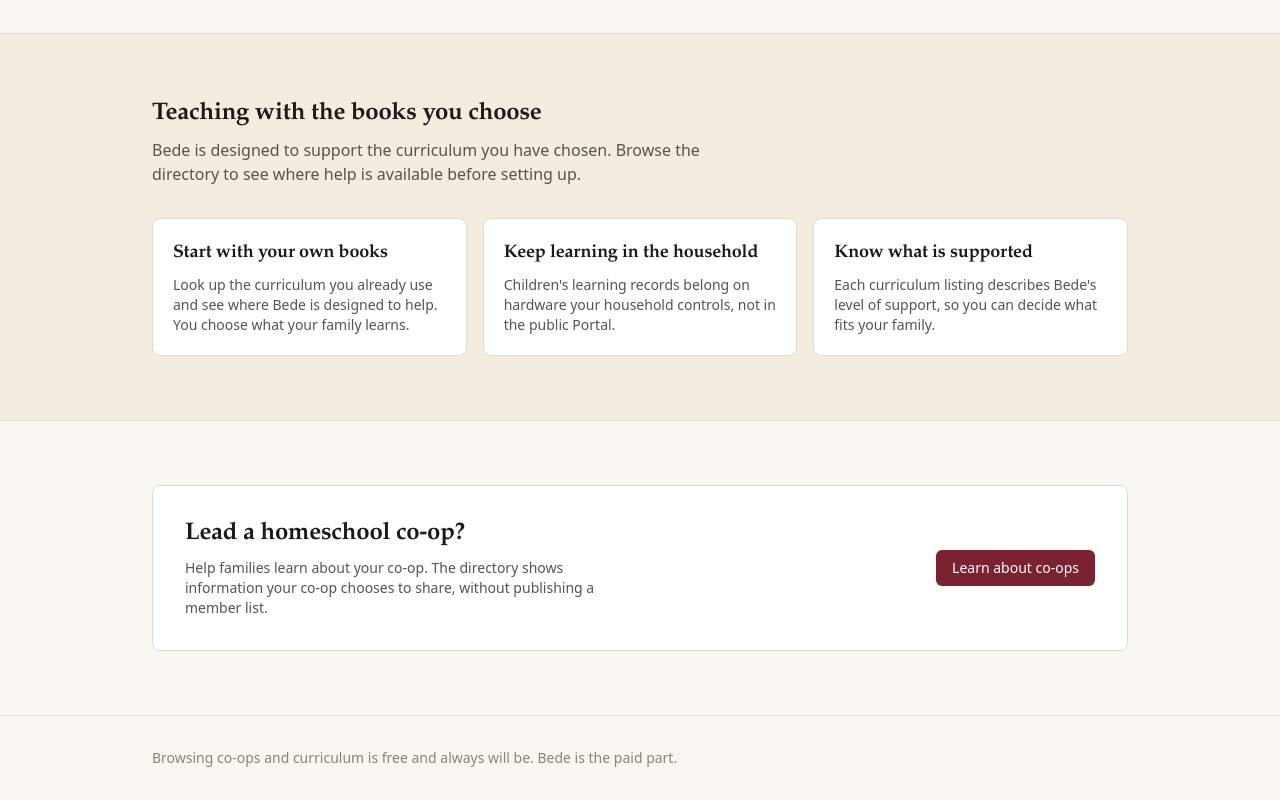
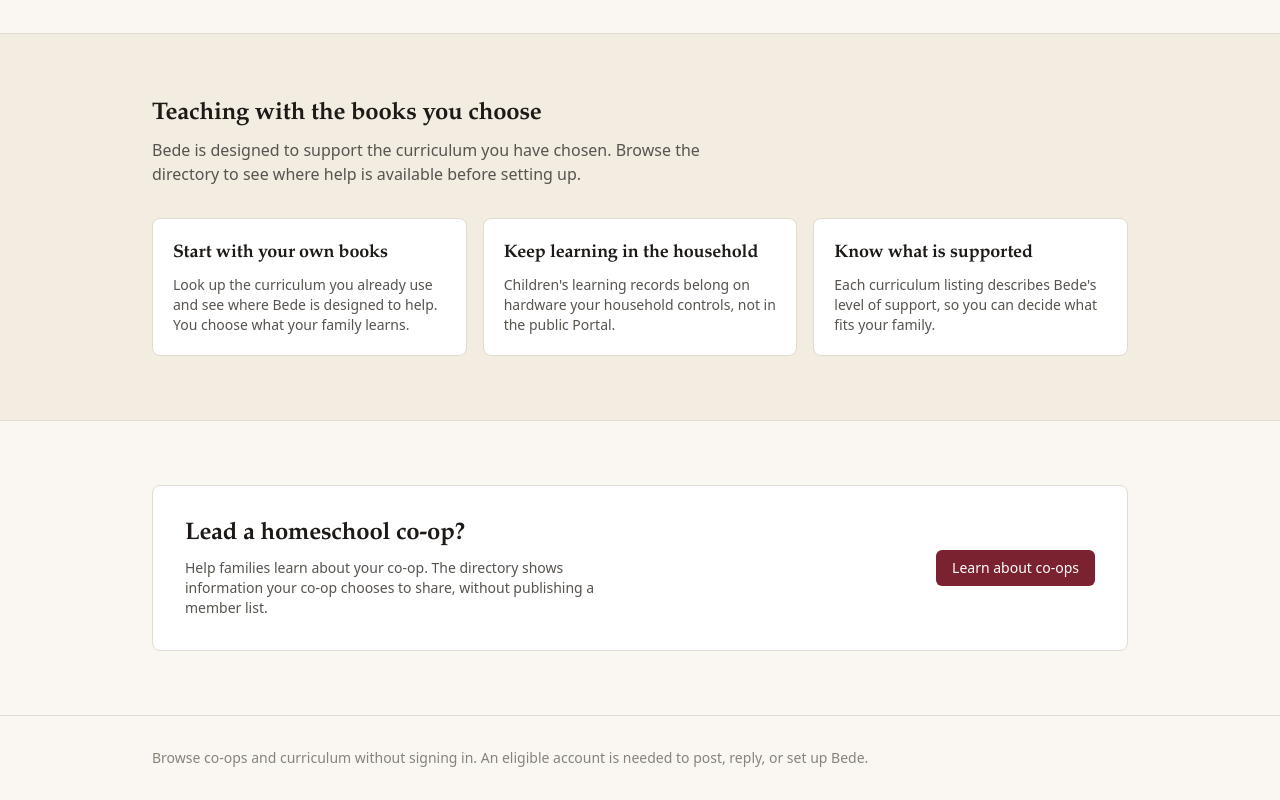
Before and after one commit to agnusdei-ai/portal, a Next.js app: page / in a window 1280 px wide. Shown: the part 508-1308 px from the top of the page. Built offline with nearby package versions, Linux system fonts and the light colour scheme; no server answers.

Commit message:
copy: write clearer, more welcoming public Portal text

```diff
--- a/src/app/(public)/layout.tsx
+++ b/src/app/(public)/layout.tsx
@@ -7,7 +7,7 @@
       <main className="flex-1">{children}</main>
       <footer className="border-t border-rule">
         <div className="mx-auto max-w-5xl px-6 py-8 text-sm text-ink-faint">
-          Browsing co-ops and curriculum is free and always will be. Bede is the paid part.
+          Browse co-ops and curriculum without signing in. An eligible account is needed to post, reply, or set up Bede.
         </div>
       </footer>
     </div>
```
